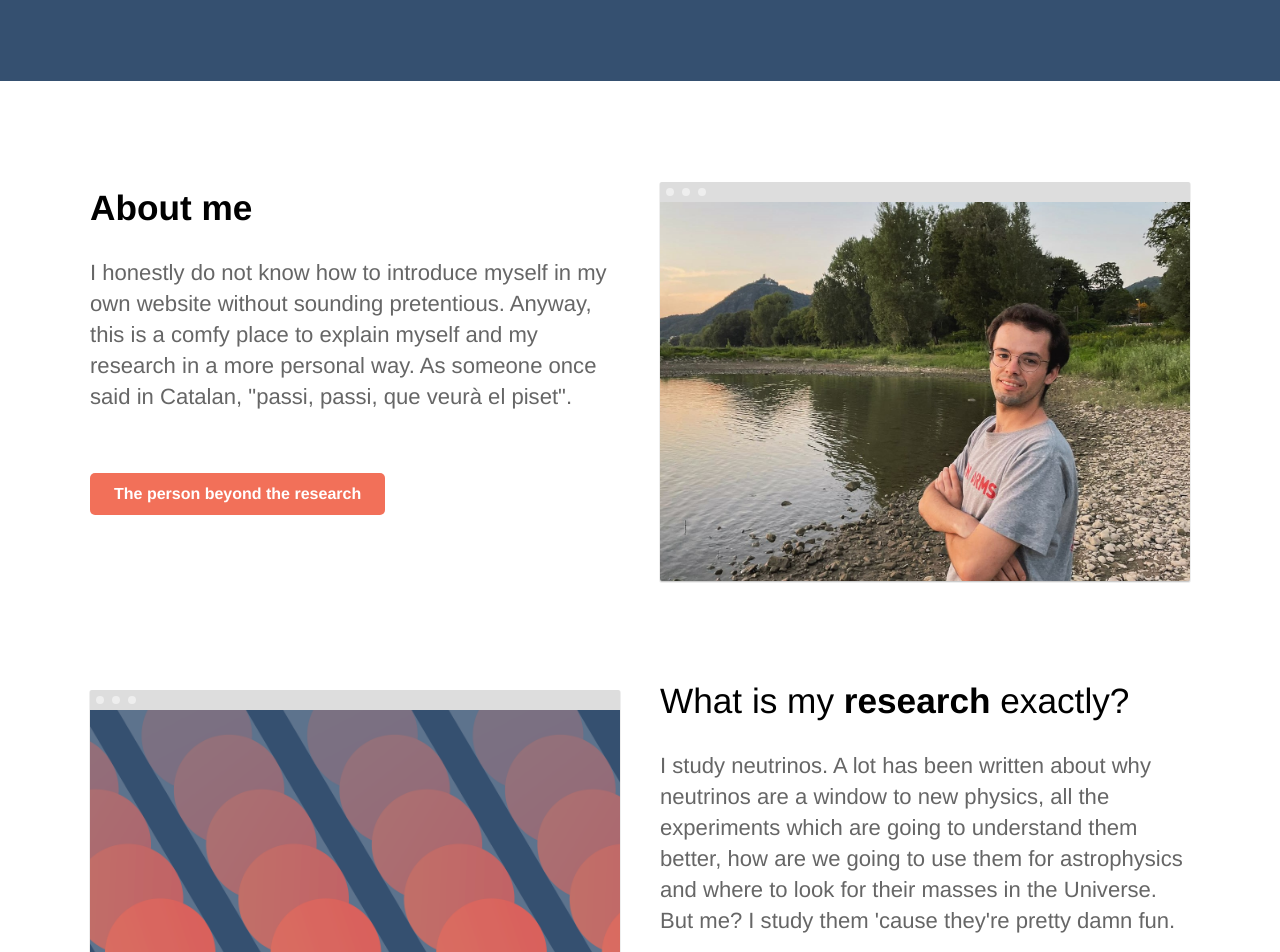
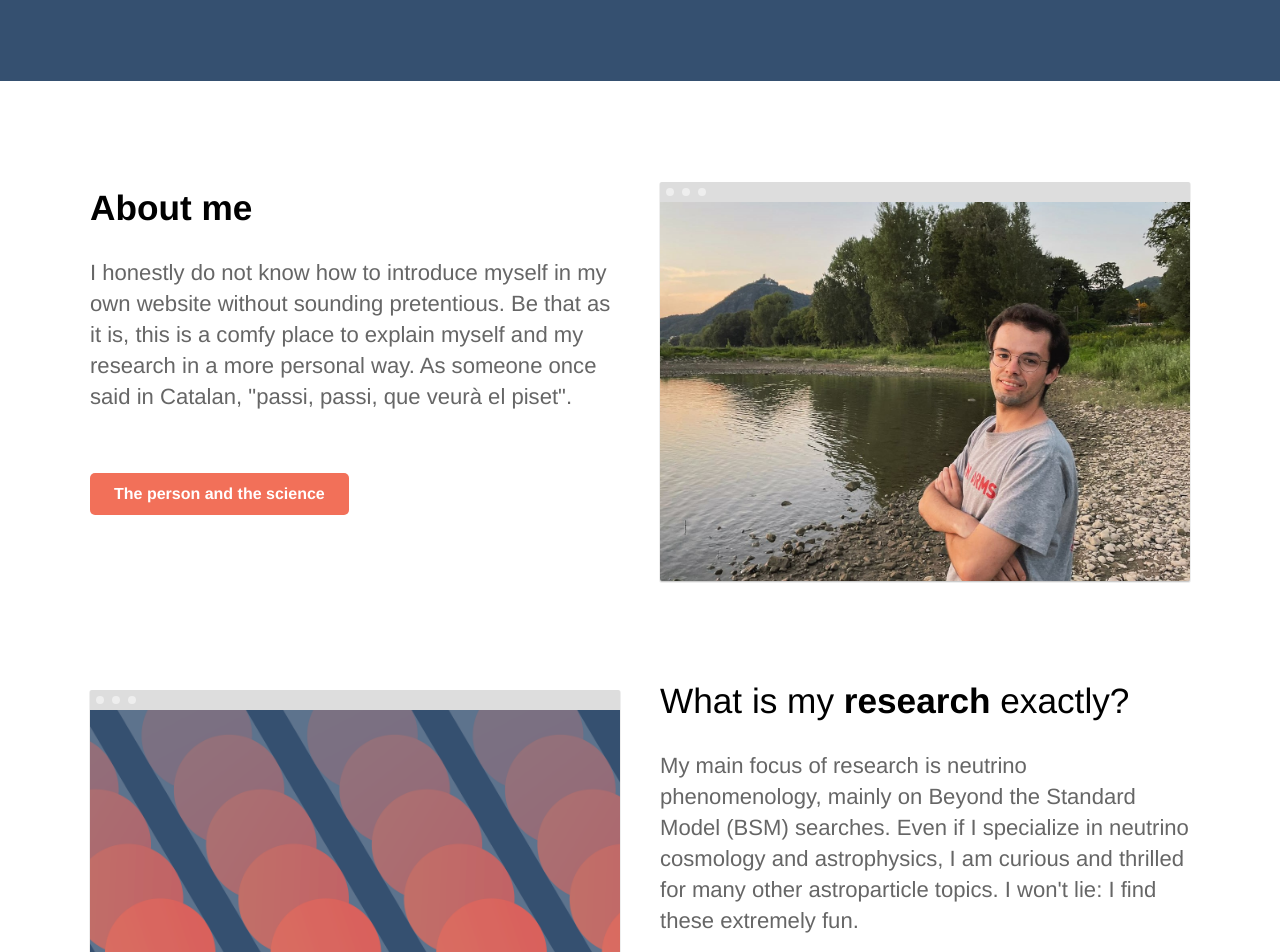
Before and after one commit to tbertolez/tbertolez.github.io, a Jekyll site: the page built from docs/index.html, in a window 1280 px wide and 1400 px high, scrolled down 981 px. Shown: the top 952 px of the window. Built offline with Jekyll 4.4.1, drawn with Linux system fonts in a browser that asks for light colours; some web fonts are replaced; some of the changed text lies outside the part shown; grey boxes are pictures that could not be loaded.

Commit message:
Edited landing page details

```diff
--- a/docs/index.html
+++ b/docs/index.html
@@ -25,8 +25,8 @@ description: Researchin' nus!
 		<div class="container flex">
 			<div class="text editable">
 				<h2><strong>About me</strong></h2>
-				<p>I honestly do not know how to introduce myself in my own website without sounding pretentious. Anyway, this is a comfy place to explain myself and my research in a more personal way. As someone once said in Catalan, "passi, passi, que veurà el piset".</p>
-			<div class="cta button alt"><a href="{{ site.baseurl }}/aboutme/">The person beyond the research</a></div>
+				<p>I honestly do not know how to introduce myself in my own website without sounding pretentious. Be that as it is, this is a comfy place to explain myself and my research in a more personal way. As someone once said in Catalan, "passi, passi, que veurà el piset".</p>
+			<div class="cta button alt"><a href="{{ site.baseurl }}/aboutme/">The person and the science</a></div>
 			</div>
 			<div class="image">
 				<img src="{{ site.baseurl }}/images/Koln_picture.jpg" alt="Open Arms, but arms crossed" class="screenshot editable" />
@@ -38,8 +38,11 @@ description: Researchin' nus!
 		<div class="container flex">
 			<div class="text editable">
 				<h2>What is my <strong>research</strong> exactly?</h2>
-				<p>I study neutrinos. A lot has been written about why neutrinos are a window to new physics, all the experiments which are going to understand them better, how are we going to use them for astrophysics and where to look for their masses in the Universe.</br>But me? I study them 'cause they're pretty damn fun.</p>
-			<div class="cta button alt"><a href="{{ site.baseurl }}/research/">My research on neutrinology</a></div>
+				<p>My main focus of research is neutrino phenomenology, mainly on Beyond the Standard Model (BSM) searches.
+				Even if I specialize in neutrino cosmology and astrophysics, I am curious and thrilled for many other astroparticle topics.
+				I won't lie: I find these extremely fun.</p>
+				<!-- <p>I study neutrinos. A lot has been written about why neutrinos are a window to new physics, all the experiments which are going to understand them better, how are we going to use them for astrophysics and where to look for their masses in the Universe.</br>But me? I study them 'cause they're pretty damn fun.</p> -->
+			<div class="cta button alt"><a href="{{ site.baseurl }}/research/">My published articles</a></div>
 		</div>
 		<div class="image">
 				<img src="{{ site.baseurl }}/images/Research_cover.png" alt="Screenshot" class="screenshot editable" />
```
